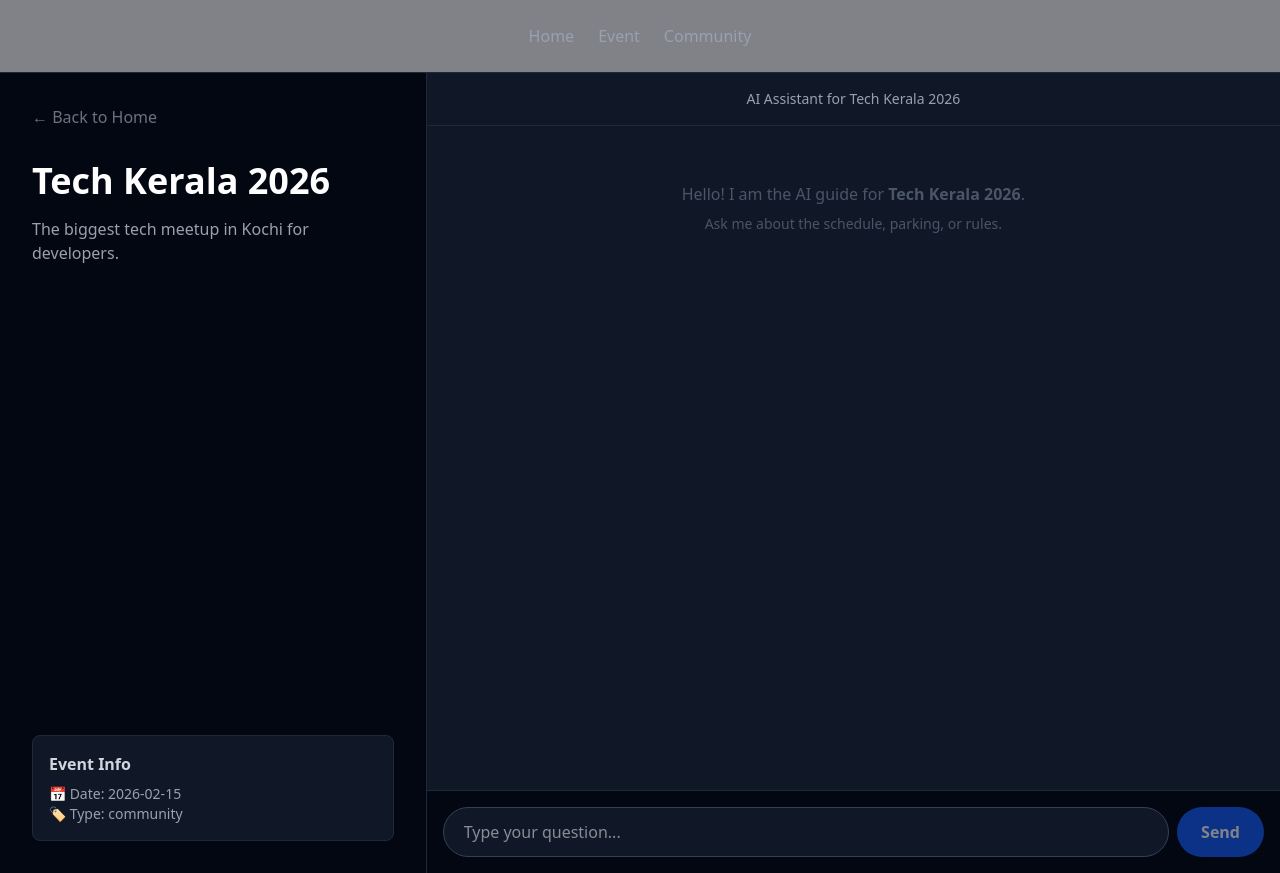
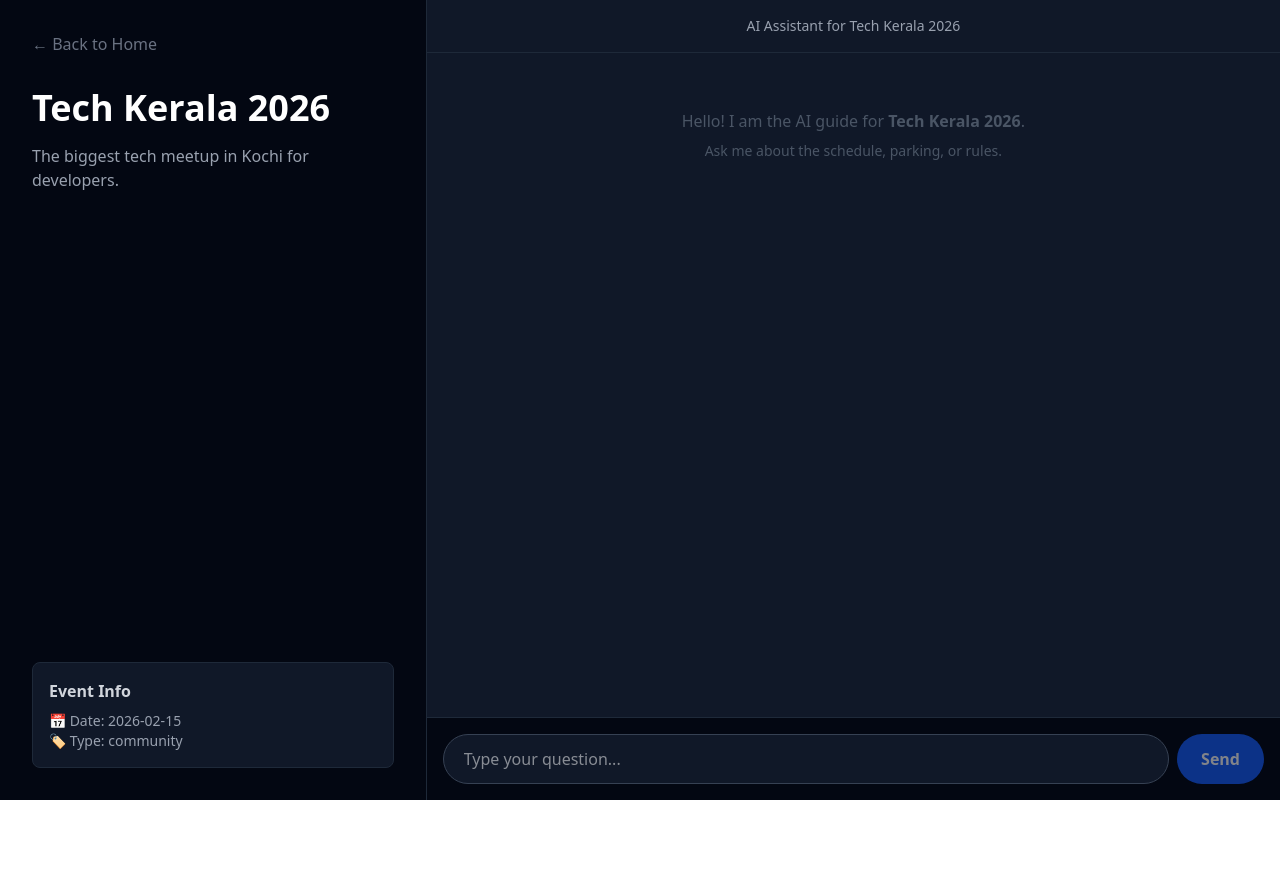
Before and after one commit to LordSA/event-manager, a Next.js app: page /events/1 in a window 1280 px wide. After the commit the page ends 800 px from the top, so only its background shows below. Built offline with nearby package versions, Linux system fonts and the light colour scheme.

Commit message:
con nav  added

```diff
--- /dev/null
+++ b/app/components/ConNav.tsx
@@ -0,0 +1,14 @@
+"use client";
+import { usePathname } from "next/navigation";
+import Navbar from "./Navbar";
+
+export default function ConditionalNavbar() {
+  const pathname = usePathname();
+  const isChatPage = pathname.startsWith("/events/") && pathname.split("/").length > 2;
+
+  if (isChatPage) {
+    return null;
+  }
+
+  return <Navbar />;
+}
--- a/app/layout.tsx
+++ b/app/layout.tsx
@@ -3,6 +3,7 @@ import { Geist, Geist_Mono } from "next/font/google";
 import "./globals.css";
 import SmoothScroll from "./components/SmoothScroll";
 import Navbar from "./components/Navbar";
+import ConditionalNavbar from "./components/ConNav";
 
 const geistSans = Geist({
   variable: "--font-geist-sans",
@@ -29,7 +30,7 @@ export default function RootLayout({
       <body
         className={`${geistSans.variable} ${geistMono.variable} antialiased`}
       >
-        <Navbar />
+        <ConditionalNavbar />
         <SmoothScroll />
         {children}
       </body>
```
